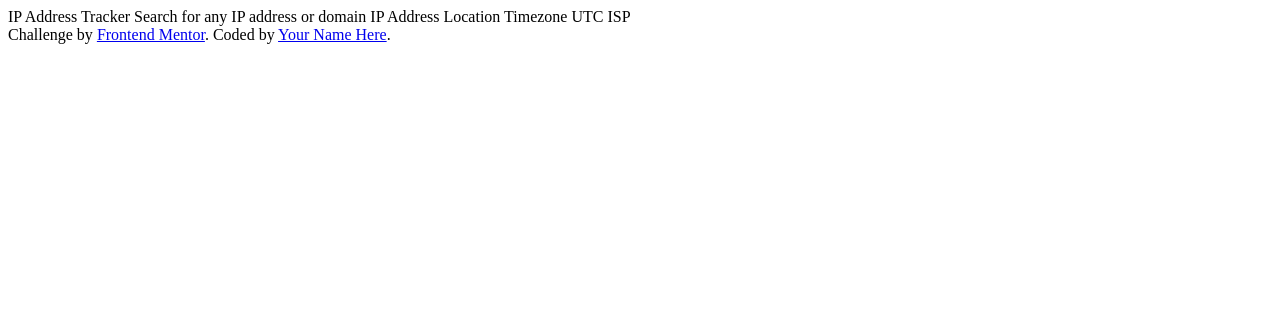
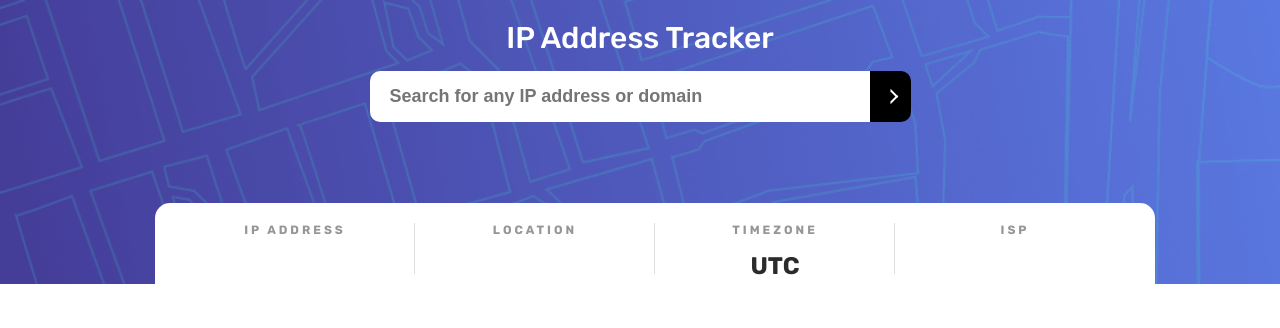
Before and after one commit to gineff/ip-find, a website built with Parcel: page index.html in a window 1280 px wide. Built offline with nearby package versions, Linux system fonts and the light colour scheme.

Commit message:
Обработка пользовательского ввода

```diff
--- a/index.html
+++ b/index.html
@@ -8,7 +8,7 @@
   <link rel="preconnect" href="https://fonts.googleapis.com">
   <link rel="preconnect" href="https://fonts.gstatic.com" crossorigin>
   <link href="https://fonts.googleapis.com/css2?family=Rubik:wght@400;500;700&display=swap" rel="stylesheet">
-  <link href="/src/style.css">
+  <link rel="stylesheet" href="./src/style.css">
   <title>Frontend Mentor | IP Address Tracker</title>
 
   <!-- Feel free to remove these styles or customise in your own stylesheet 👍 -->
@@ -18,19 +18,35 @@
 </head>
 <body>
 
-  IP Address Tracker
+  <div class="finder">
+    <h1 class="title">IP Address Tracker</h1>
+    <div class="search-bar">
+      <input type="text" class="search-bar__input" placeholder="Search for any IP address or domain">
+      <button class="search-bar__btn"></button>
+    </div>
 
-  Search for any IP address or domain
+    <div class="info">
+      <div class="info__block">
+        <div class="info__block-subtitle">IP Address</div>
+        <div class="info__block-title" id="ip"></div>
+      </div>
+      <div class="info__block">
+        <div class="info__block-subtitle">Location</div>
+        <div class="info__block-title" id="location"></div>
+      </div>
+      <div class="info__block">
+        <div class="info__block-subtitle">Timezone</div>
+        <div class="info__block-title">UTC <span id="timezone"></span></div>
+      </div>
+      <div class="info__block">
+        <div class="info__block-subtitle">ISP</div>
+        <div class="info__block-title" id="isp"></div>
+      </div>
+    </div>
+  </div>
 
-  IP Address
-  Location
-  Timezone
-    UTC <!-- add offset value dynamically using the API -->
-  ISP
+  <div class="map"></div>
 
-  <div class="attribution">
-    Challenge by <a href="https://www.frontendmentor.io?ref=challenge" target="_blank">Frontend Mentor</a>.
-    Coded by <a href="#">Your Name Here</a>.
-  </div>
+  <script src="./src/index.js"></script>
 </body>
 </html>
--- a/src/index.js
+++ b/src/index.js
@@ -0,0 +1,18 @@
+const ipInput = document.querySelector('.search-bar__input');
+const btn = document.querySelector('button');
+
+btn.addEventListener('click', getData);
+ipInput.addEventListener('keydown', handleKey);
+
+
+function getData() {
+  fetch(`https://geo.ipify.org/api/v2/country?apiKey=at_xHMUodR2e7TIpNqUTjDnwgeFxznsh&ipAddress=${ipInput.value}`)
+  .then(res=> res.json())
+  .then(console.log)
+}
+
+function handleKey(e) {
+  if (e.key === 'Enter') {
+      getData();
+  }
+}
```
